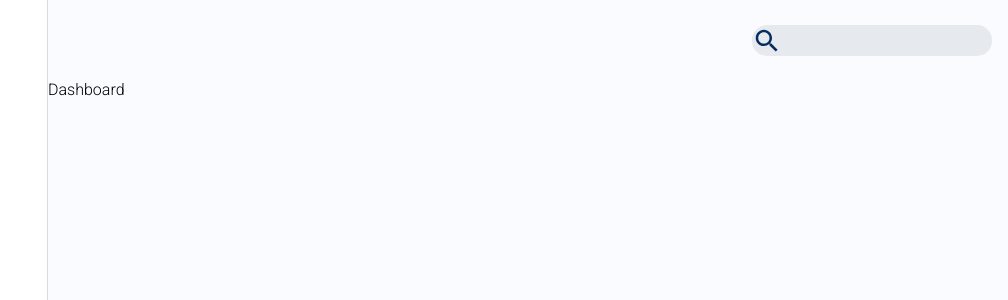
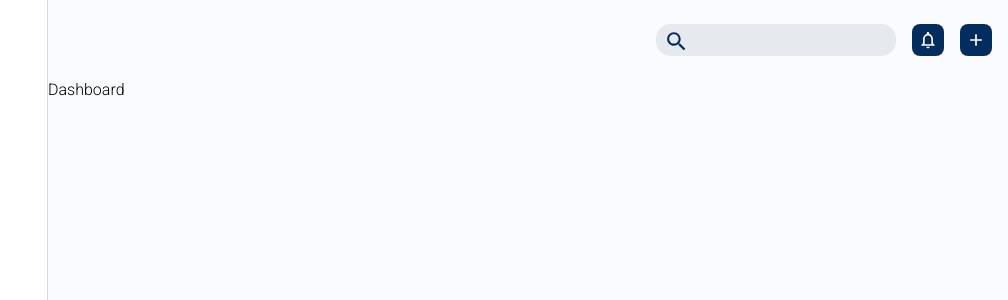
Before and after one commit to exel3/hyundai-panel, a Next.js app: page /dashboard in a window 1280 px wide. Shown: the top 300 px of the page, without its empty margins (272-1280 px from the left). Built offline with nearby package versions, Linux system fonts and the light colour scheme.

Commit message:
[add] buttonWithIcon component

```diff
--- a/components/atoms/ButtonWithIcon.tsx
+++ b/components/atoms/ButtonWithIcon.tsx
@@ -14,8 +14,11 @@ export const ButtonWithIcon = ({ src }: Prop) => {
 					display: flex;
 					align-items: center;
 					justify-content: center;
-					background: #e6e9ee;
+					background: #032d5fff;
 					border: none;
+					border-radius: 0.5rem;
+					width: 2rem;
+					height: 2rem;
 				}
 			`}</style>
 		</>
--- a/components/atoms/SearchInput.tsx
+++ b/components/atoms/SearchInput.tsx
@@ -6,7 +6,7 @@ export const SearchInput = () => {
 			<div className="inputContainer">
 				<input type="text" />
 				<div className="imgContainer">
-					<Image src={searchPic} width={30} height={30} />
+					<Image src={searchPic} width={25} height={25} />
 				</div>
 			</div>
 			<style jsx>
@@ -19,13 +19,15 @@ export const SearchInput = () => {
 						background: #e6e9ee;
 						border: none;
 						border-radius: 15px;
-						padding: 0.5rem 0.5rem 0.5rem 2rem;
+						padding: 0.3rem 0.3rem 0.3rem 2rem;
 						width: 15rem;
+						height: 2rem;
 					}
 
 					.imgContainer {
 						position: absolute;
-						top: 0.1rem;
+						top: 0.3rem;
+						left: 0.5rem;
 					}
 				`}
 			</style>
--- a/components/organisms/Header.tsx
+++ b/components/organisms/Header.tsx
@@ -1,5 +1,7 @@
+import { ButtonWithIcon } from "components/atoms/ButtonWithIcon";
 import { SearchInput } from "components/atoms/SearchInput";
-
+import notification from "public/icons/notificationPic.svg";
+import add from "public/icons/addPic.svg";
 export const Header = () => {
 	return (
 		<>
@@ -7,7 +9,10 @@ export const Header = () => {
 				<div className="searchInput">
 					<SearchInput />
 				</div>
-				<div></div>
+				<div className="buttonsContainer">
+					<ButtonWithIcon src={notification} />
+					<ButtonWithIcon src={add} />
+				</div>
 			</header>
 			<style jsx>{`
 				header {
@@ -17,6 +22,13 @@ export const Header = () => {
 					width: 100%;
 					height: 100%;
 					padding: 0 1rem;
+					gap: 1rem;
+				}
+
+				.buttonsContainer {
+					display: flex;
+					flex-direction: row;
+					gap: 1rem;
 				}
 			`}</style>
 		</>
```
Also changed, not shown: public/icons/addPic.svg (added), public/icons/notificationPic.svg (added).
